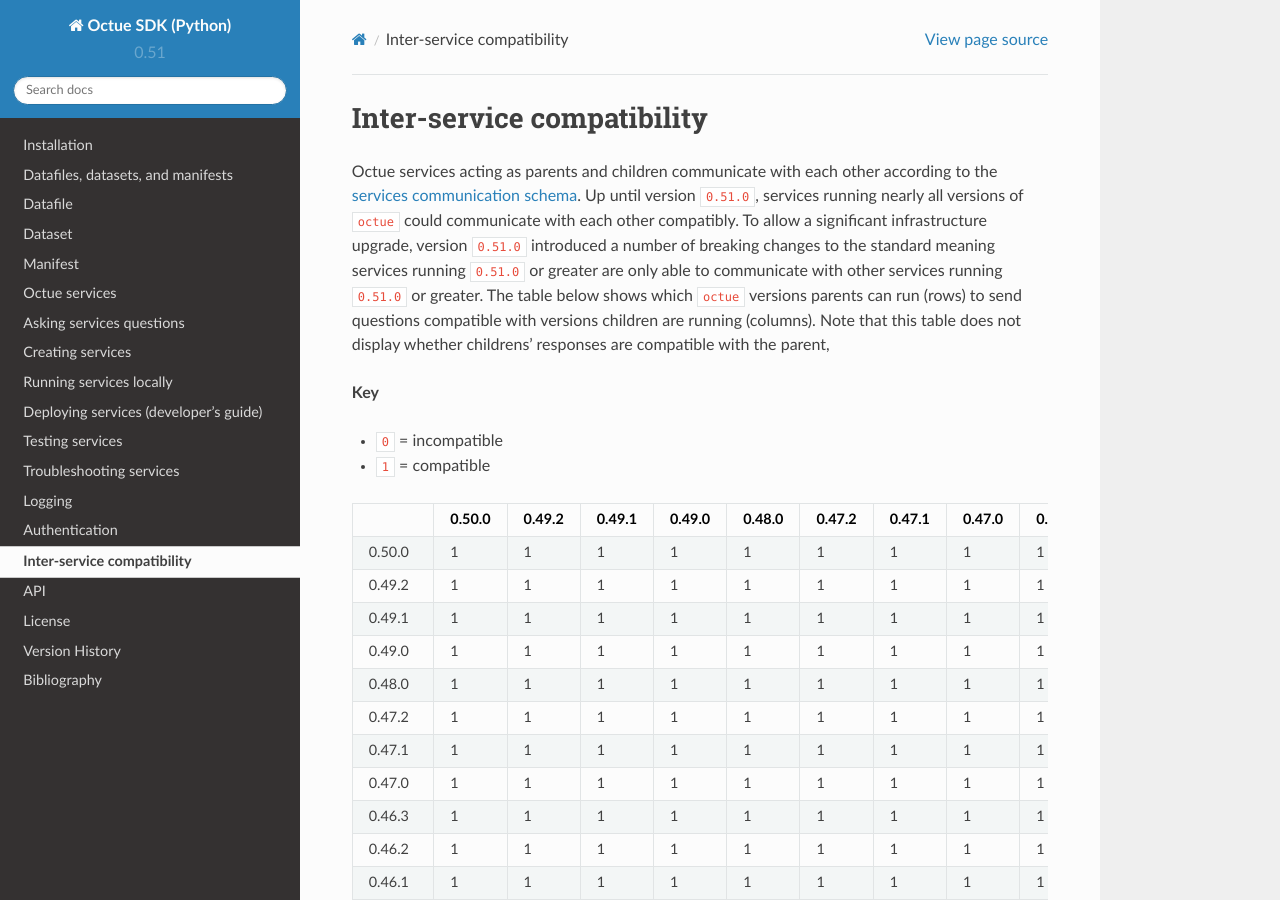
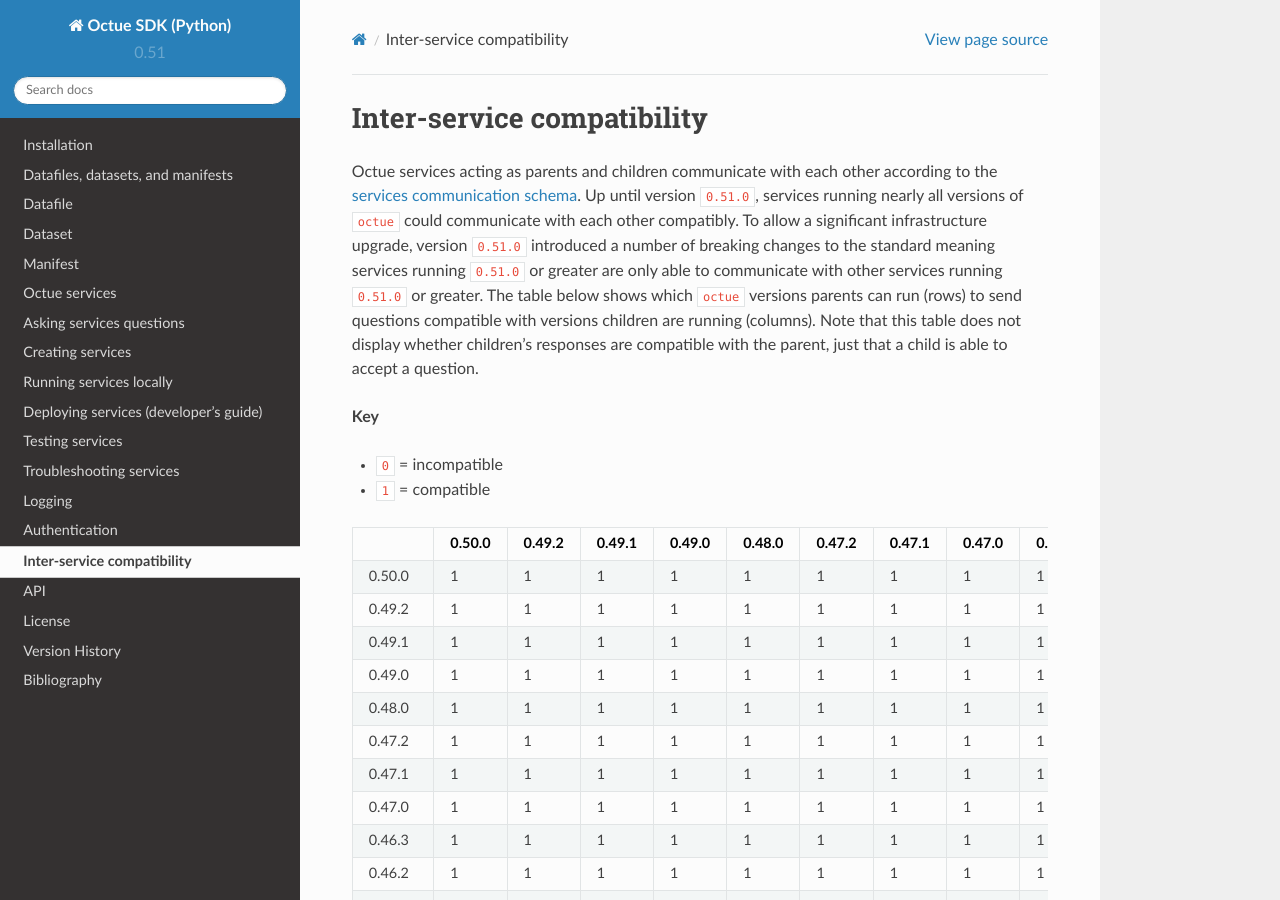
Before and after one commit to octue/octue-sdk-python, a Sphinx documentation site: the page built from docs/source/inter_service_compatibility.rst, in a window 1280 px wide and 900 px high. Built offline with Sphinx 7.4.7 and the Read the Docs theme 2.0.0, drawn with Linux system fonts in a browser that asks for light colours.

Commit message:
DOC: Add missing end of sentence in docs
skipci

```diff
--- a/docs/source/inter_service_compatibility.rst
+++ b/docs/source/inter_service_compatibility.rst
@@ -8,7 +8,8 @@
 version ``0.51.0`` introduced a number of breaking changes to the standard meaning services running ``0.51.0`` or
 greater are only able to communicate with other services running ``0.51.0`` or greater. The table below shows which
 ``octue`` versions parents can run (rows) to send questions compatible with versions children are running (columns).
-Note that this table does not display whether childrens' responses are compatible with the parent,
+Note that this table does not display whether children's responses are compatible with the parent, just that a child is
+able to accept a question.
 
 **Key**
 
```
